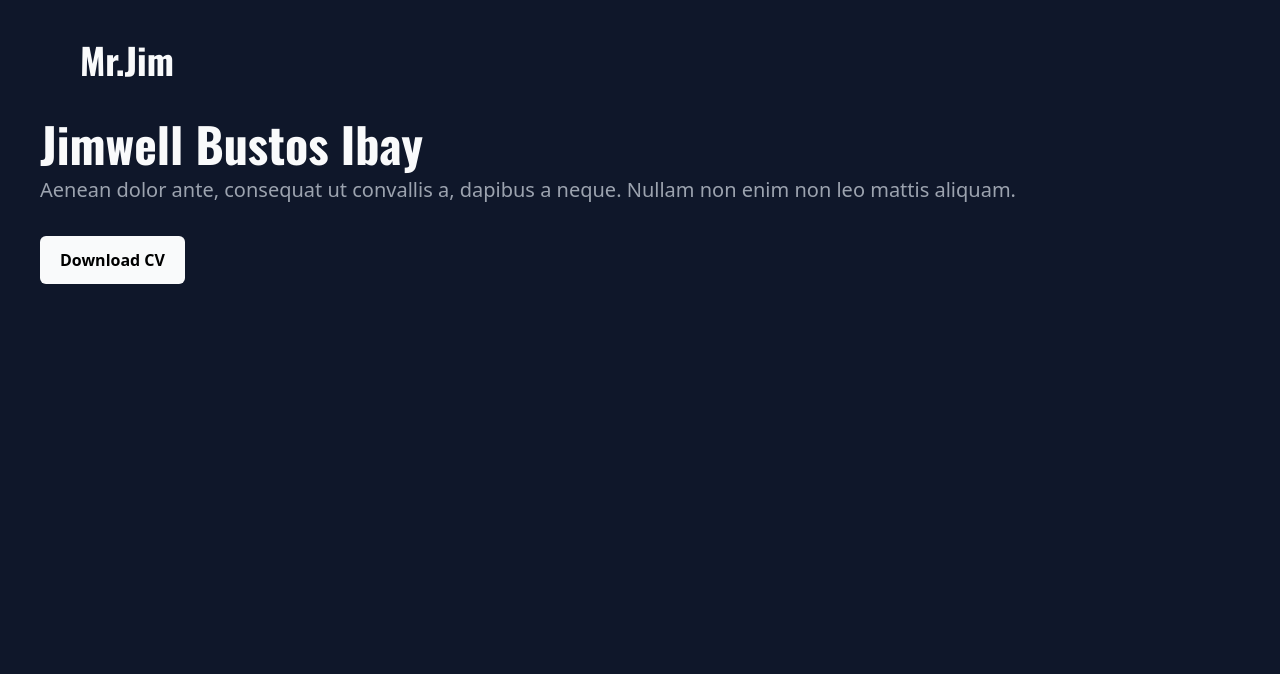
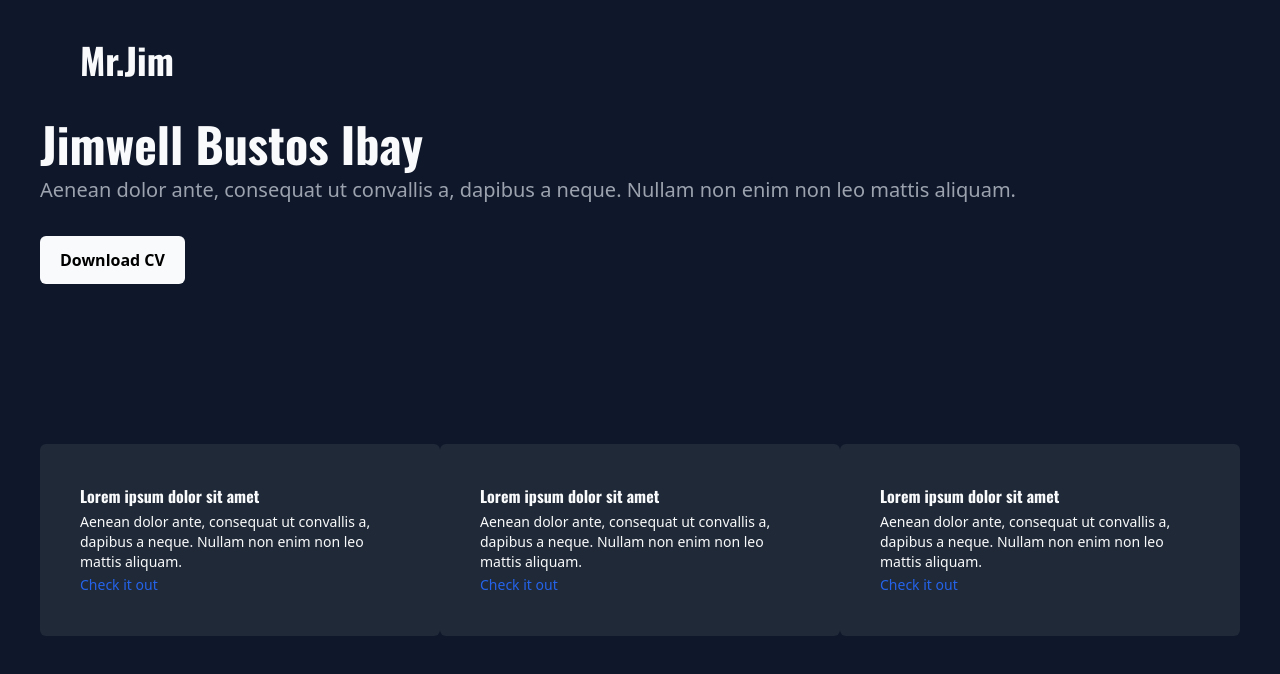
Before and after one commit to ibayjimwell/Mr.Jim, a React (Vite) app in the folder mr.jim/: page / in a window 1280 px wide. Shown: the top 674 px of the page. Built offline with nearby package versions, Linux system fonts and the light colour scheme.

Commit message:
Major Changes

```diff
--- a/mr.jim/src/App.jsx
+++ b/mr.jim/src/App.jsx
@@ -1,5 +1,6 @@
 import NavBar from "./components/NavBar";
 import Intro from "./components/Intro";
+import Cards from "./components/Cards";
 
 function App() {
   return (
@@ -7,9 +8,8 @@ function App() {
       <NavBar></NavBar>
       <main className='mt-10'>
         <Intro></Intro>
-        <div className='p-40'>
-
-        </div>
+        <div className='py-10 md:py-20'></div>
+        <Cards></Cards>
       </main>
     </>
   );
--- /dev/null
+++ b/mr.jim/src/components/CardLink.jsx
@@ -0,0 +1,66 @@
+
+function CardLink({title, text, url}) {
+  return (
+    <>
+        <article className='
+
+        bg-gray-800
+        p-10
+        max-w-sm
+        rounded-sm
+
+        md:rounded-md
+        md:max-w-md
+
+        '>
+            <div className='
+
+            flex
+            flex-col
+            gap-1
+
+            '>
+
+                <h2 className='
+
+                font-header
+                font-bold
+                text-sm
+                text-gray-50
+
+                md:text-base
+
+                '>
+                    {title}
+                </h2>
+
+                <p className='
+
+                font-text
+                text-xs
+                text-gray-50
+
+                md:text-sm
+
+                '>
+                    {text}
+                </p>
+
+            </div>
+
+            <a href={url} className='
+
+            font-text
+            text-xs
+            text-blue-600
+
+            md:text-sm
+
+            '>Check it out</a>
+
+        </article>
+    </>
+  )
+}
+
+export default CardLink
--- a/mr.jim/src/components/Cards.jsx
+++ b/mr.jim/src/components/Cards.jsx
@@ -1,20 +1,45 @@
-
+import CardLink from "./CardLink"
 
 function Cards() {
   return (
     <>
-        <section className='
-
-        container
-        mx-auto
-
-        '>
+        <section id='project'>
             <div className='
 
             grid
-            grid-cols-3
+            grid-rows-3
+            gap-5
+            px-10
+
+            md:grid-cols-3
+            md:gap-0
+            md:justify-center
+            md:justify-items-center
 
             '>
+                <CardLink
+
+                url='#'
+                title='Lorem ipsum dolor sit amet'
+                text='Aenean dolor ante, consequat ut convallis a, dapibus a neque. Nullam non enim non leo mattis aliquam.'
+
+                ></CardLink>
+
+                <CardLink
+
+                url='#'
+                title='Lorem ipsum dolor sit amet'
+                text='Aenean dolor ante, consequat ut convallis a, dapibus a neque. Nullam non enim non leo mattis aliquam.'
+
+                ></CardLink>
+
+                <CardLink
+
+                url='#'
+                title='Lorem ipsum dolor sit amet'
+                text='Aenean dolor ante, consequat ut convallis a, dapibus a neque. Nullam non enim non leo mattis aliquam.'
+
+                ></CardLink>
 
             </div>
         </section>
```
